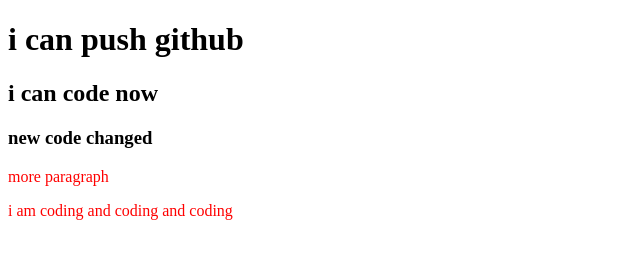
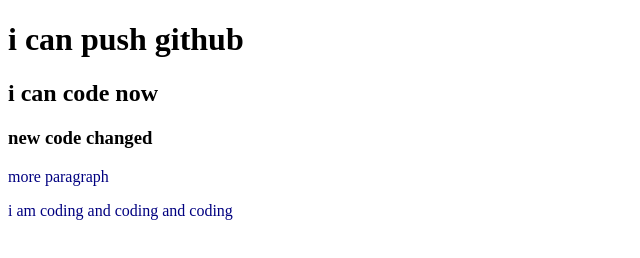
Before and after one commit to surovi357/my-second-repo, a plain HTML site: page index.html in a window 1280 px wide. Shown: the whole page, without its empty margins (0-640 px from the left). Drawn offline with Linux system fonts and the light colour scheme.

Commit message:
color changed

```diff
--- a/style.css
+++ b/style.css
@@ -1,3 +1,3 @@
 p{
-    color: red
+    color: navy
 }
```
